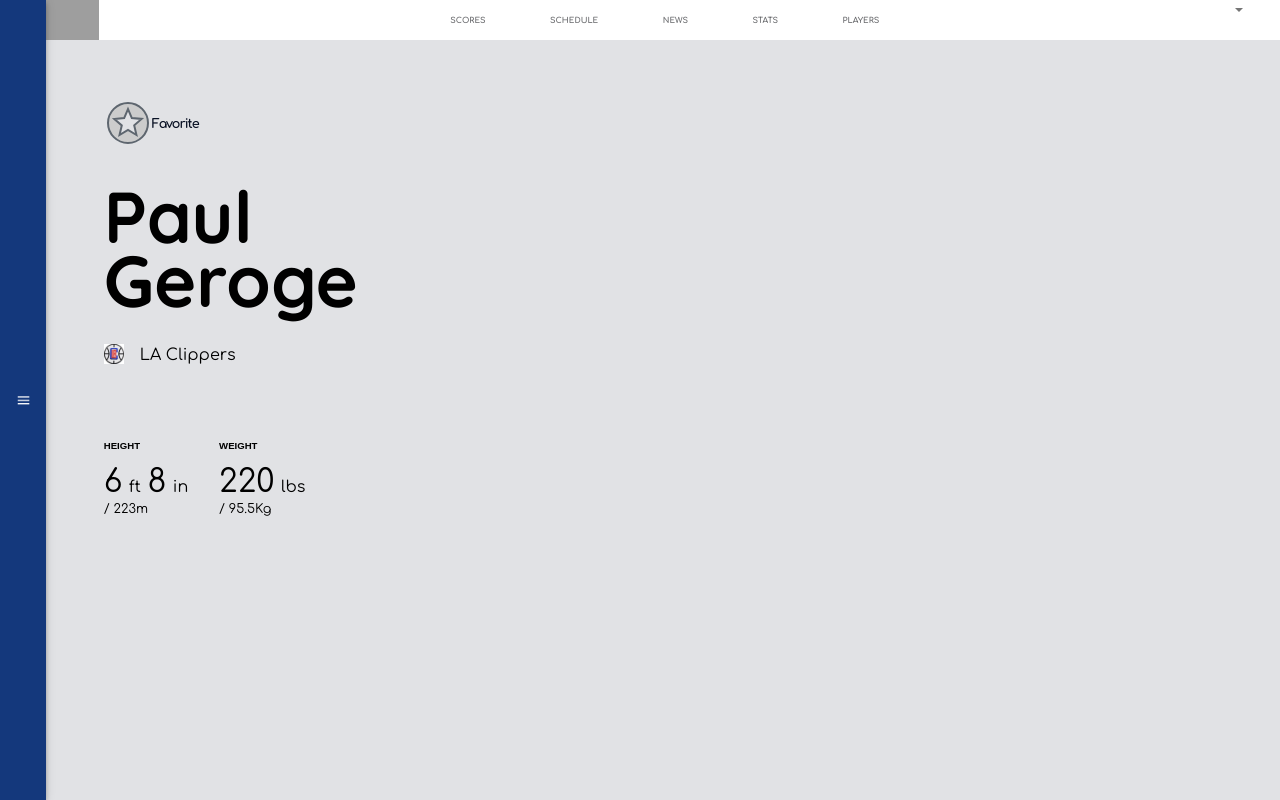
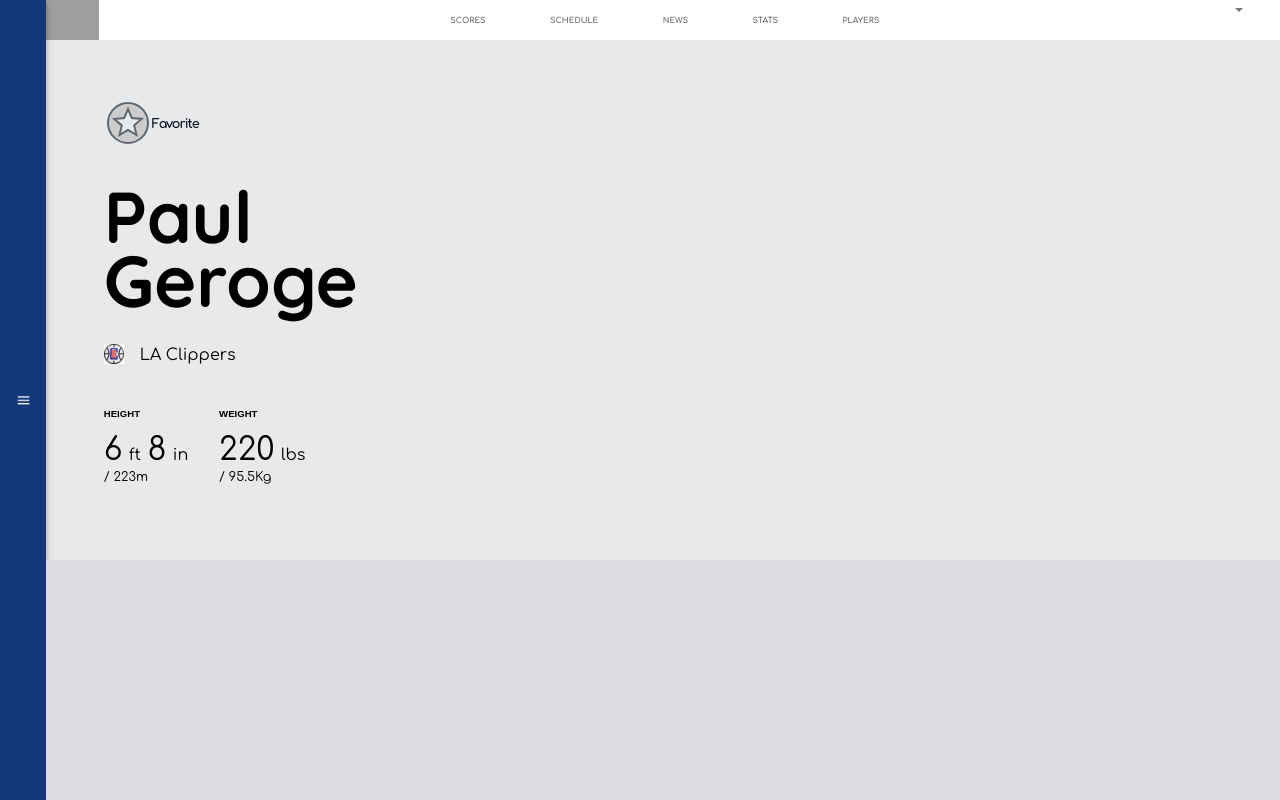
Before and after one commit to Avi98/nbaPlayerProfile, a React (Create React App) app: page / in a window 1280 px wide. Built offline with nearby package versions, Linux system fonts and the light colour scheme; grey boxes are pictures that could not be loaded.

Commit message:
git removed lint

```diff
--- a/src/App.tsx
+++ b/src/App.tsx
@@ -1,7 +1,7 @@
 import React from 'react';
 import './App.css';
 import { nbaIcon, downArrow, Menu } from './images';
-import { Container, CompoundGrid, Navbar, Icon, MenuItems, DisplayIcon, Sidebar, IconCotainer } from './styles';
+import { Container, CompoundGrid, Navbar, Icon, MenuItems, DisplayIcon, Sidebar, IconCotainer, SubContainer } from './styles';
 import { PersonalInfo } from './components';
 
 const App: React.FC = () => {
@@ -29,6 +29,7 @@ const App: React.FC = () => {
         <Sidebar>
           <Icon src={Menu} style={{ height: '15px', width: "15px" }} />
         </Sidebar>
+        <SubContainer></SubContainer>
       </CompoundGrid>
 
     </Container>
--- a/src/components/styles.ts
+++ b/src/components/styles.ts
@@ -27,7 +27,7 @@ export const MeasurementContainer = styled.div`
             }
         }
         >p:first-child{
-            margin: 0 0 auto 0;
+            margin: 0 0 0 0;
             text-transform:uppercase;
             font-size: 0.6rem;
             font-family: sans-serif;
--- a/src/styles.ts
+++ b/src/styles.ts
@@ -5,20 +5,23 @@ import styled from "styled-components/macro";
 export const Container = styled.div`
   height: 100vh;
   width: 100vw;
-  --grey:#e1e2e5;
+
+  --grey:#e8e9eb;
   --blue: #14387c;
-  --white: #fcfdfd;
+  --white: #fdfefe;
   --textGrey: #696a6d;
   --textBlack: #091124;
   --verticalPadding: 4rem;
+  --verticalSmPadding: 2rem;
   --smallSpace: 2rem;
-
+  --bgGreyColor: #dcdde2;
+  --verticalLGPadding: 7rem;
   `
 export const CompoundGrid = styled.div`
     display:grid;
     height: 100%;
     background-color: var(--grey);
-    grid-template-rows: 2.5rem 4em 2.5rem  2.5rem [name-start]minmax(var(--verticalPadding), auto)[name-end] var(--smallSpace) [clubName-start] 2rem[clubName-end] var(--verticalPadding) [measurement-start]minmax(var(--verticalPadding), auto)[measurement-end] minmax(var(--verticalPadding), auto) minmax(var(--verticalPadding), auto);
+    grid-template-rows: 2.5rem 4em 2.5rem  2.5rem [name-start]minmax(var(--verticalSmPadding), auto)[name-end] var(--smallSpace) [clubName-start] 2rem[clubName-end] var(--verticalSmPadding) [measurement-start]minmax(var(--verticalPadding), auto)[measurement-end] minmax(var(--verticalSmPadding), auto) [sub-start]minmax(15rem, auto)[sub-end];
     grid-template-columns:  4fr [content-start] 5fr[content-end] 10fr 9fr 2fr 8fr 3fr 7fr 5fr 6fr 6fr 5fr 7fr 3fr 8fr 2fr 9fr 1fr 10fr;
     `
 export const Sidebar = styled.div`
@@ -64,3 +67,10 @@ export const DisplayIcon = styled.div`
     width: 50px;
     height: 50px;
   `
+
+  export const SubContainer = styled.div`
+  grid-row:sub-start / sub-end;
+  grid-column: span 25;
+  background: var(--bgGreyColor);
+
+  `
```
